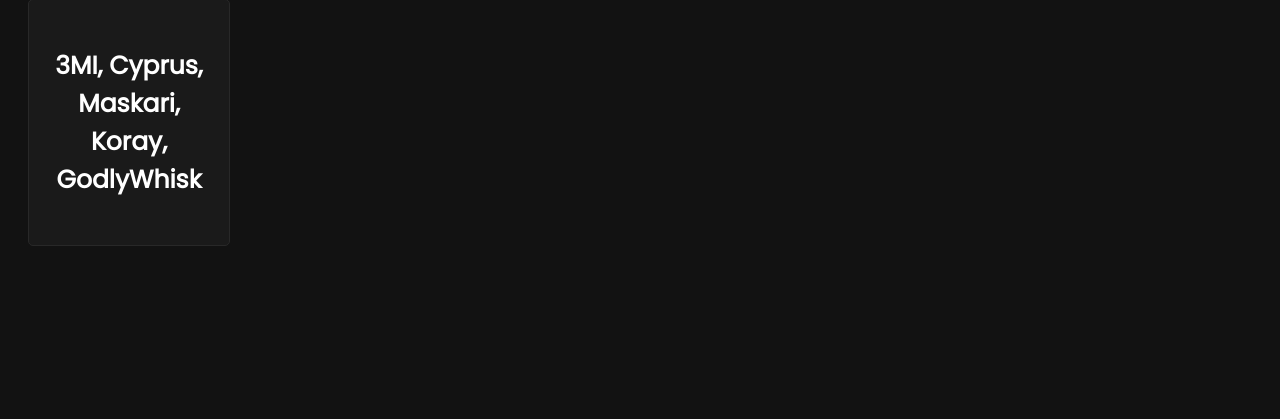
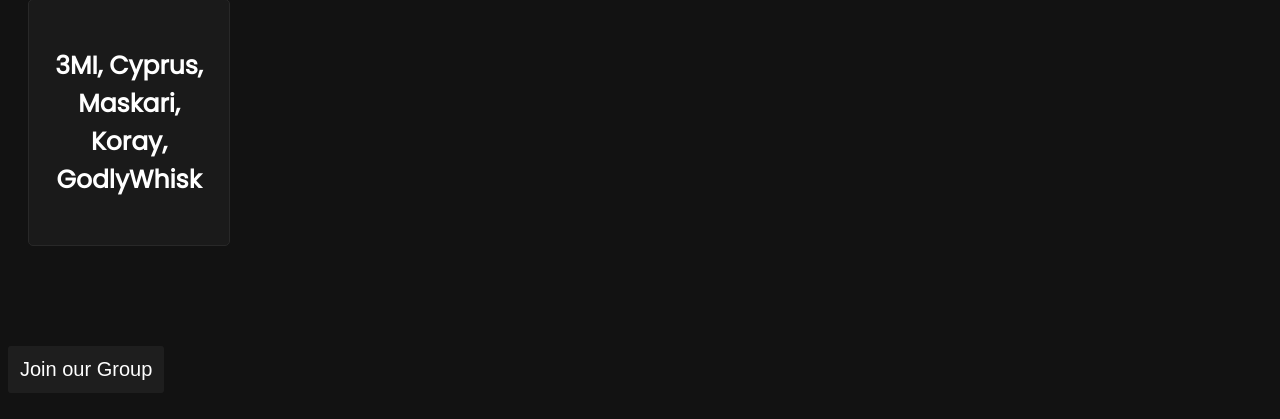
Before and after one commit to 3MI-Technologies/Website, a plain HTML site: page index.html in a window 1280 px wide. Shown: the part 251-670 px from the top of the page. Drawn offline with Linux system fonts and the light colour scheme.

Commit message:
Update index.html

```diff
--- a/index.html
+++ b/index.html
@@ -32,6 +32,9 @@
   <div class="box" style="position: relative; top: -80px;">
     <h1 style="color: white; font-size: 25px; text-align: center;"> 3MI, Cyprus, Maskari, Koray, GodlyWhisk </h1>
   </div>
+        <a href="https://roblox.com/groups/9342323">
+      <button class="button1"> Join our Group </button>
+      </a>
   <script src="script.js"></script>
 </body>
 
```
